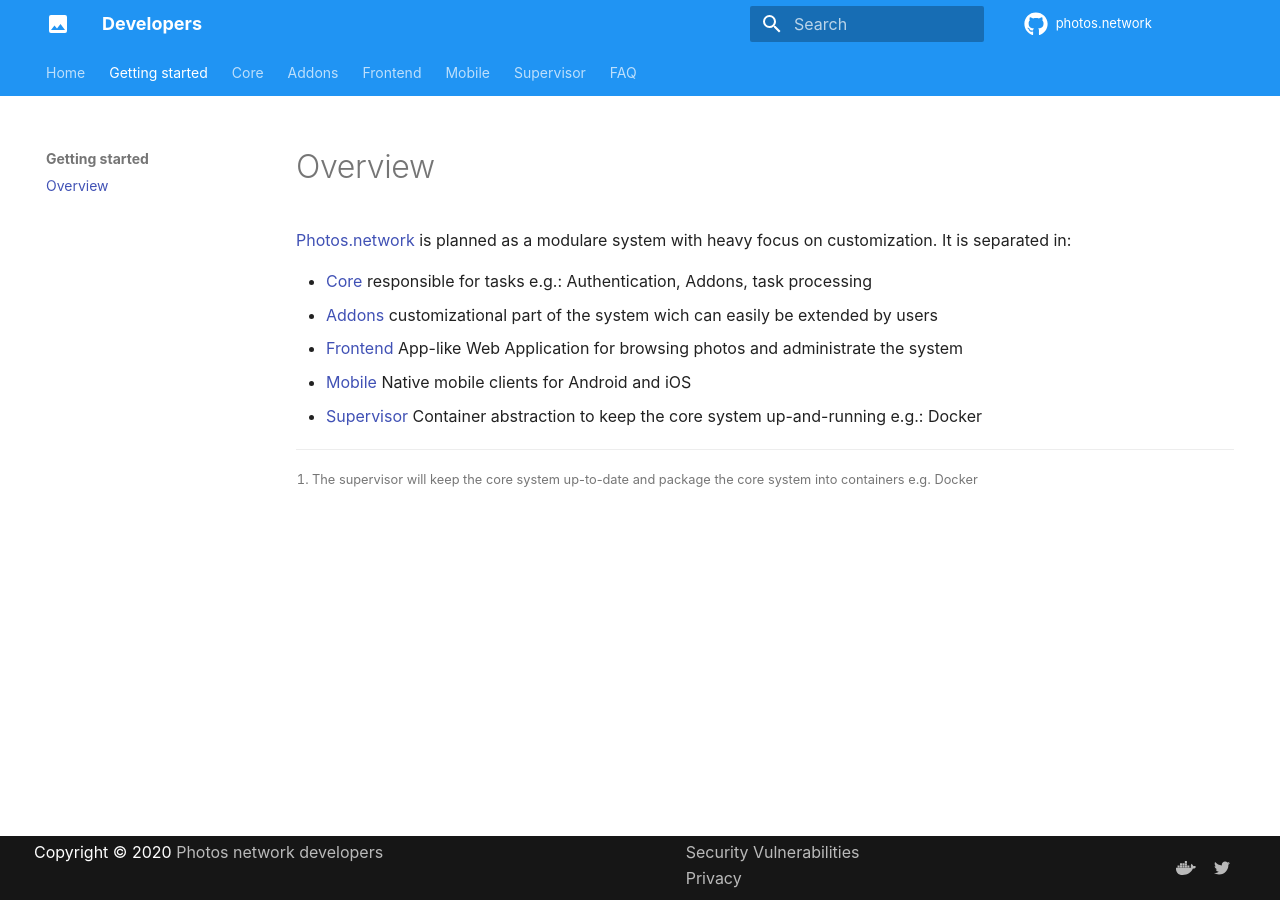
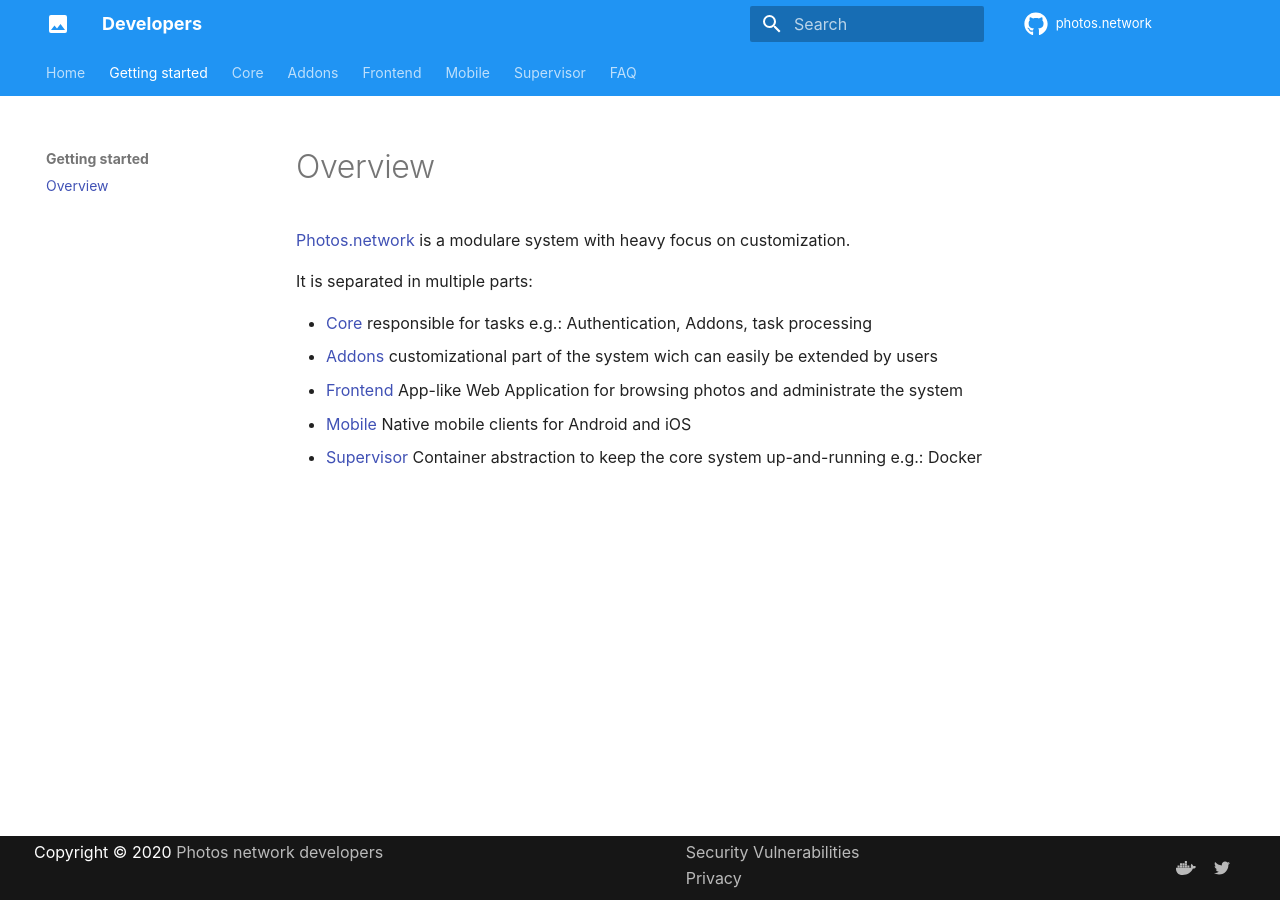
Before and after one commit to photos-network/developers.photos.network, an MkDocs documentation site: the page built from docs/overview.md, in a window 1280 px wide. Built offline with MkDocs 1.6.1 and Material for MkDocs 9.7.7, drawn with Linux system fonts in a browser that asks for light colours; comment, search, counter and statistics services are not loaded.

```diff
--- a/docs/overview.md
+++ b/docs/overview.md
@@ -1,15 +1,16 @@
 ---
 hide:
-- toc
+  - toc
 ---
+
 # Overview
-[Photos.network](https://photos.network) is planned as a modulare system with heavy focus on customization.
-It is separated in:
+
+[Photos.network](https://photos.network) is a modulare system with heavy focus on customization.
+
+It is separated in multiple parts:
 
 - [Core](/core/) responsible for tasks e.g.: Authentication, Addons, task processing
 - [Addons](/addons/) customizational part of the system wich can easily be extended by users
 - [Frontend](/frontend/) App-like Web Application for browsing photos and administrate the system
 - [Mobile](/mobile/) Native mobile clients for Android and iOS
 - [Supervisor](/supervisor/) Container abstraction to keep the core system up-and-running e.g.: Docker
-
-[^1]: The supervisor will keep the core system up-to-date and package the core system into containers e.g. Docker
```
Also changed, not shown: 1 other file.
